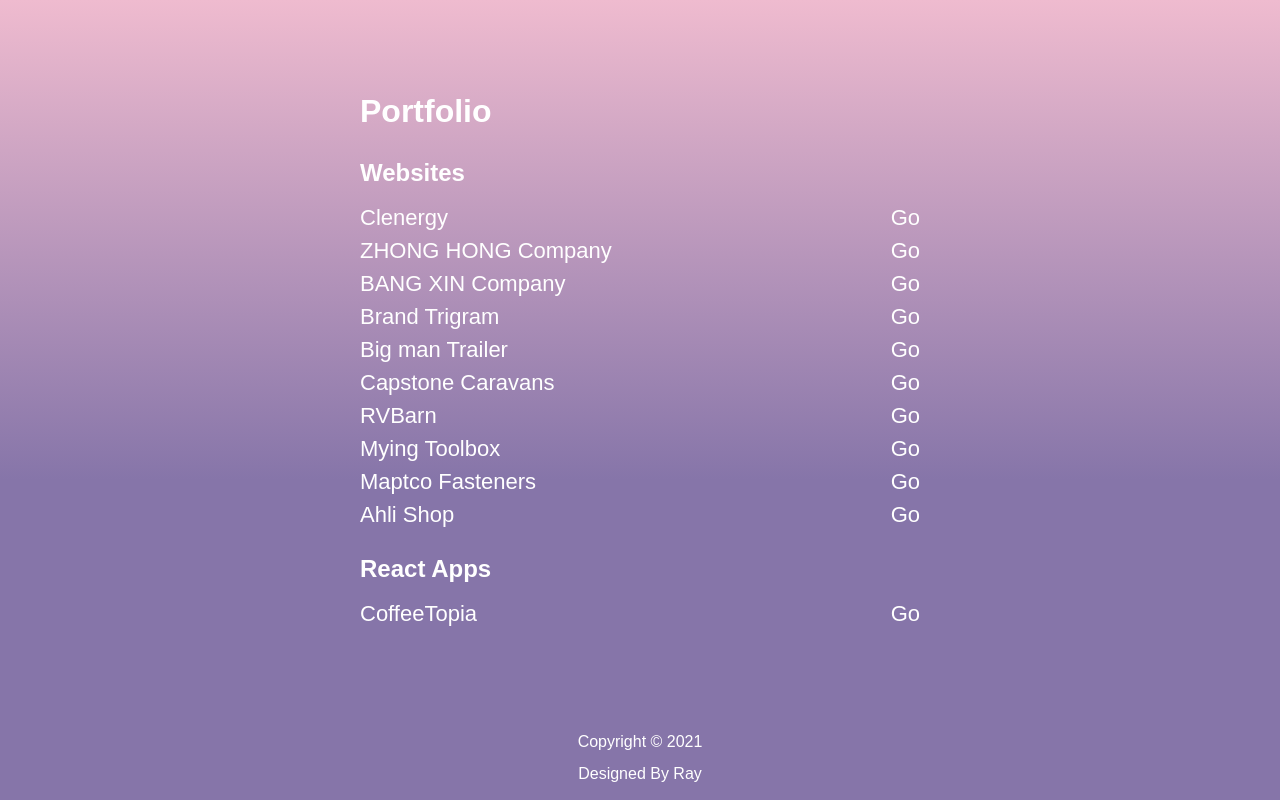
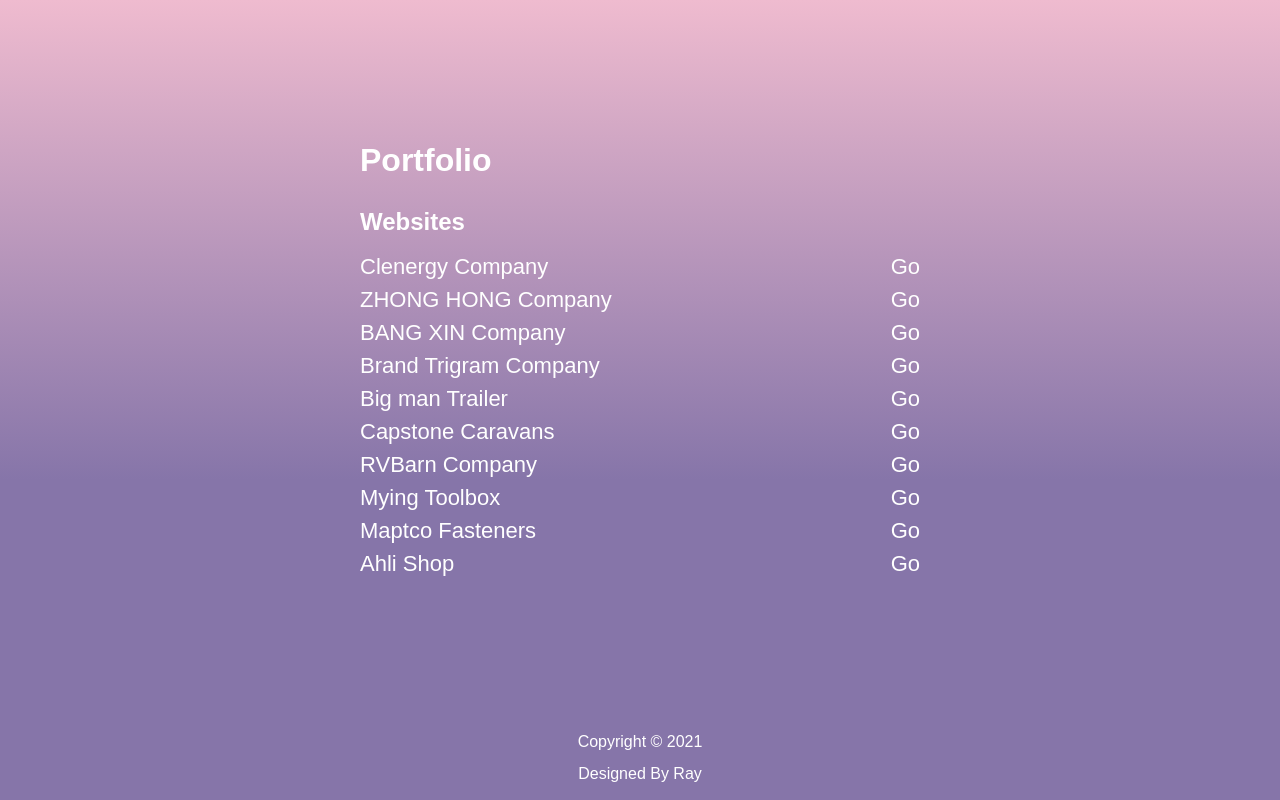
Before and after one commit to RAY-MATRIX/ray-zone, a React (Create React App) app: page / in a window 1280 px wide. Built offline with nearby package versions, Linux system fonts and the light colour scheme.

Commit message:
update display and url

```diff
--- a/src/Pages/ProjectsPage/ProjectsPage.jsx
+++ b/src/Pages/ProjectsPage/ProjectsPage.jsx
@@ -18,31 +18,31 @@
 
 const ProjectsPage = () => {
   const websites = [
-    { name: 'Clenergy', url: 'https://www.clenergy.com/' },
+    { name: 'Clenergy Company', url: 'https://www.clenergy.com.au/' },
     { name: 'ZHONG HONG Company', url: 'https://www.zh-et.cn/en/' },
     { name: 'BANG XIN Company', url: 'https://www.bxsemi.com/en/' },
-    { name: 'Brand Trigram', url: 'https://brandtrigram.com/' },
+    { name: 'Brand Trigram Company', url: 'https://brandtrigram.com/' },
     { name: 'Big man Trailer', url: 'https://bigmantrailer.com.au/' },
     { name: 'Capstone Caravans', url: 'https://capstonecaravans.com.au/' },
-    { name: 'RVBarn', url: 'https://rvbarn.com.au/' },
+    { name: 'RVBarn Company', url: 'https://rvbarn.com.au/' },
     { name: 'Mying Toolbox', url: 'https://myingtoolbox.com.au/' },
     { name: 'Maptco Fasteners', url: 'https://maptco.com.au/shop/' },
     { name: 'Ahli Shop', url: 'https://ahlishop.com/' },
   ];
 
-  const projects = [
-    {
-      name: 'CoffeeTopia',
-      url: 'https://www.coffeetopia.com.au/',
-    },
-  ];
+  // const projects = [
+  //   {
+  //     name: 'CoffeeTopia',
+  //     url: 'https://www.coffeetopia.com.au/',
+  //   },
+  // ];
   return (
     <ProjectsContainer>
       <ProjectsTitle>Portfolio</ProjectsTitle>
       <ProjectSubTitle>Websites</ProjectSubTitle>
       <ProjectList projects={websites} />
-      <ProjectSubTitle>React Apps</ProjectSubTitle>
-      <ProjectList projects={projects} />
+      {/* <ProjectSubTitle>React Apps</ProjectSubTitle>
+      <ProjectList projects={projects} /> */}
     </ProjectsContainer>
   );
 };
```
